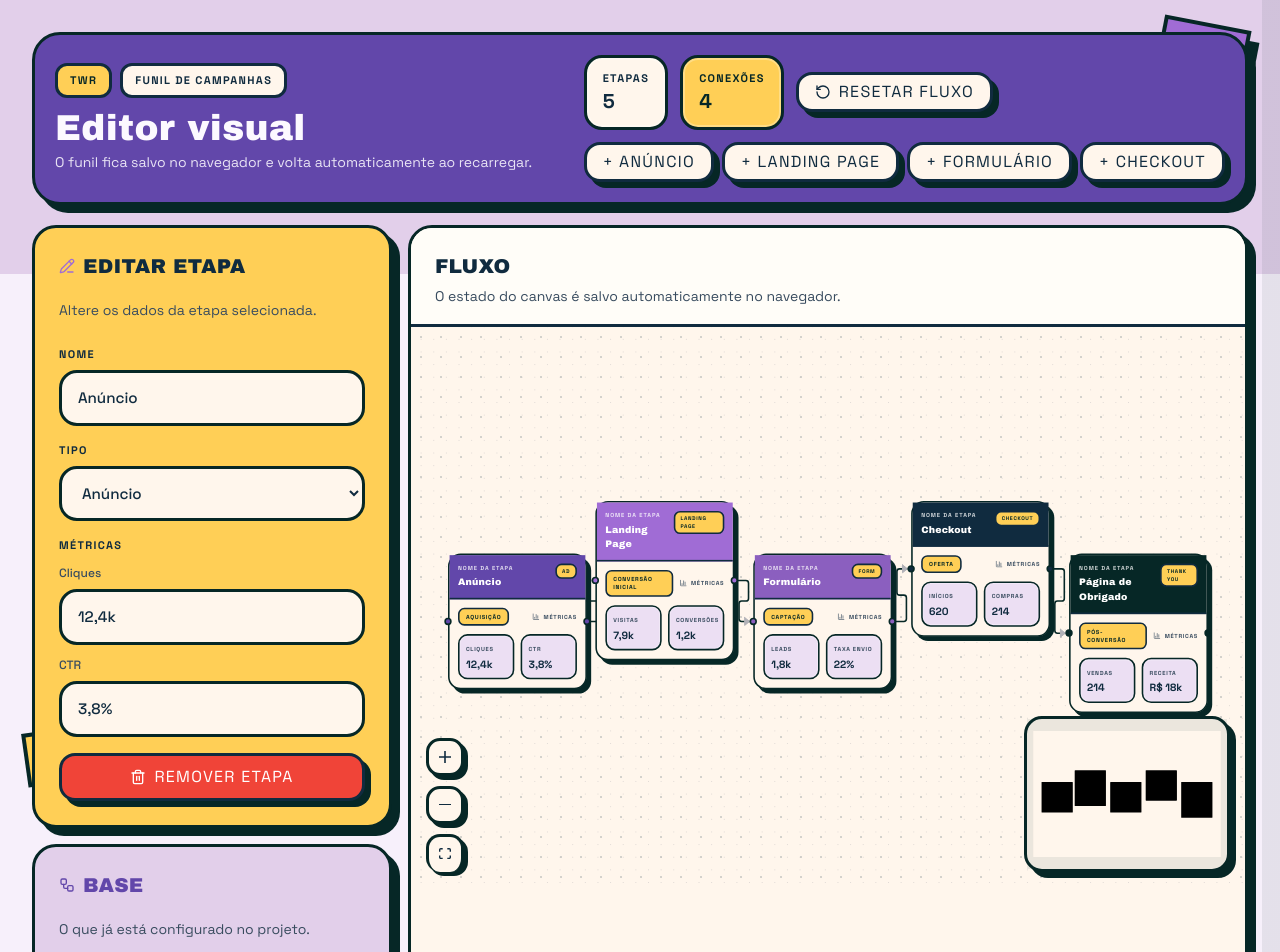
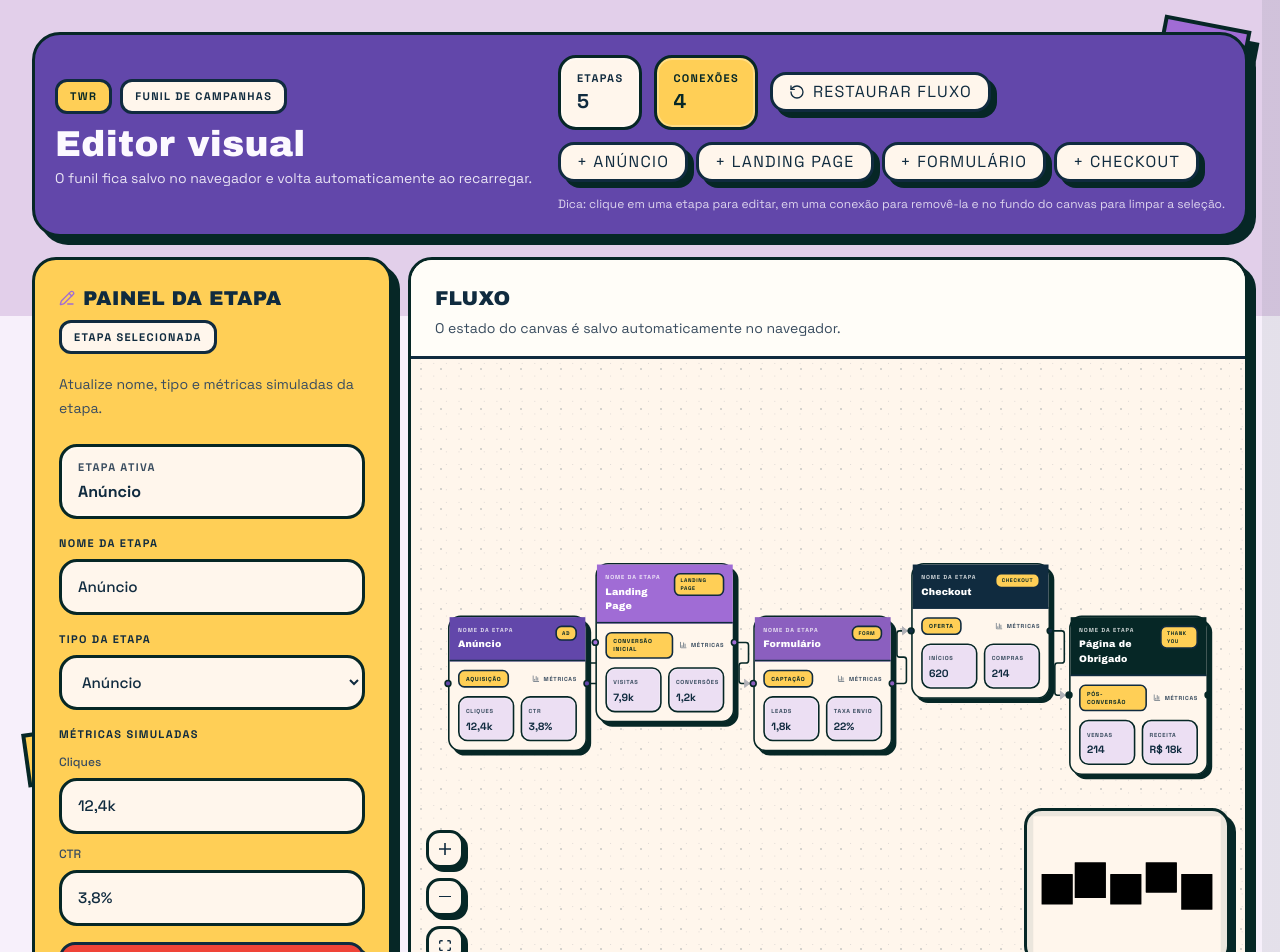
Before and after one commit to Muowl/atividade-react-flow-twr, a React (Vite) app: page / in a window 1280 px wide. Shown: the top 952 px of the page. Built offline with nearby package versions, Linux system fonts and the light colour scheme.

Commit message:
feat: melhora a experiência de uso do editor de funil

```diff
--- a/src/app/app.tsx
+++ b/src/app/app.tsx
@@ -36,9 +36,9 @@ import {
 import type { FunnelStageType } from '@/features/funnel/types'
 
 const baseItems = [
-  'Seleção de etapa direto no canvas.',
+  'Seleção visual clara de etapa e conexão.',
   'Persistência local automática no navegador.',
-  'Exclusão de etapa e conexão com confirmação.',
+  'Ações de criação, edição e exclusão mais explícitas.',
 ]
 
 export default function App() {
@@ -229,13 +229,19 @@ export default function App() {
 
           <div className="flex max-w-[44rem] flex-col gap-3">
             <div className="flex flex-wrap items-center gap-3">
-              <div className="neo-inset rounded-[18px] bg-[#fff6ec] px-4 py-3 text-[#102b3f]">
+              <div
+                className="neo-inset rounded-[18px] bg-[#fff6ec] px-4 py-3 text-[#102b3f]"
+                title="Quantidade total de etapas no funil"
+              >
                 <span className="block text-[11px] font-bold uppercase tracking-[0.12em]">
                   Etapas
                 </span>
                 <strong className="block text-xl font-bold">{nodes.length}</strong>
               </div>
-              <div className="neo-inset rounded-[18px] bg-[#ffcf56] px-4 py-3 text-[#062726]">
+              <div
+                className="neo-inset rounded-[18px] bg-[#ffcf56] px-4 py-3 text-[#062726]"
+                title="Quantidade total de conexões entre etapas"
+              >
                 <span className="block text-[11px] font-bold uppercase tracking-[0.12em]">
                   Conexões
                 </span>
@@ -244,11 +250,12 @@ export default function App() {
               <Button
                 className="bg-[#fff6ec] text-[#102b3f]"
                 size="sm"
+                title="Restaura o fluxo inicial e limpa o estado salvo"
                 variant="secondary"
                 onClick={handleResetFlow}
               >
                 <RotateCcw className="mr-2 size-4" />
-                Resetar fluxo
+                Restaurar fluxo
               </Button>
             </div>
 
@@ -258,6 +265,7 @@ export default function App() {
                   key={stageType}
                   className="bg-[#fff6ec] text-[#102b3f]"
                   size="sm"
+                  title={`Adicionar etapa do tipo ${stageDefinitions[stageType].label}`}
                   variant="secondary"
                   onClick={() => handleAddStage(stageType)}
                 >
@@ -265,6 +273,10 @@ export default function App() {
                 </Button>
               ))}
             </div>
+            <p className="text-xs leading-5 text-primary-foreground/80">
+              Dica: clique em uma etapa para editar, em uma conexão para removê-la
+              e no fundo do canvas para limpar a seleção.
+            </p>
           </div>
         </header>
 
@@ -272,31 +284,43 @@ export default function App() {
           <div className="grid gap-4">
             <Card className="bg-[#ffcf56]">
               <CardHeader className="space-y-3">
-                <div className="flex items-center gap-2 text-foreground">
+                <div className="flex flex-wrap items-center gap-2 text-foreground">
                   {selectedEdge ? (
                     <Link2 className="size-4 text-accent" />
                   ) : (
                     <PencilLine className="size-4 text-accent" />
                   )}
-                  <CardTitle>{selectedEdge ? 'Editar conexão' : 'Editar etapa'}</CardTitle>
+                  <CardTitle>{selectedEdge ? 'Painel da conexão' : 'Painel da etapa'}</CardTitle>
+                  <Badge className="bg-[#fff6ec] text-[#102b3f]">
+                    {selectedNode ? 'Etapa selecionada' : selectedEdge ? 'Conexão selecionada' : 'Sem seleção'}
+                  </Badge>
                 </div>
                 <CardDescription>
                   {selectedNode
-                    ? 'Altere os dados da etapa selecionada.'
+                    ? 'Atualize nome, tipo e métricas simuladas da etapa.'
                     : selectedEdge
-                      ? 'Revise ou remova a conexão selecionada.'
-                      : 'Selecione um nó ou conexão no canvas.'}
+                      ? 'Revise a conexão selecionada ou remova-a.'
+                      : 'Selecione um nó ou conexão no canvas para abrir ações.'}
                 </CardDescription>
               </CardHeader>
               <CardContent className="space-y-4">
                 {selectedNode ? (
                   <>
+                    <div className="neo-inset rounded-[18px] bg-[#fff6ec] px-4 py-3 text-foreground">
+                      <span className="block text-[11px] font-bold uppercase tracking-[0.12em] text-muted-foreground">
+                        Etapa ativa
+                      </span>
+                      <strong className="mt-1 block text-base font-bold">
+                        {selectedNode.data.title}
+                      </strong>
+                    </div>
+
                     <div className="space-y-2">
                       <label
                         className="block text-[11px] font-bold uppercase tracking-[0.12em] text-foreground"
                         htmlFor="stage-name"
                       >
-                        Nome
+                        Nome da etapa
                       </label>
                       <input
                         id="stage-name"
@@ -311,7 +335,7 @@ export default function App() {
                         className="block text-[11px] font-bold uppercase tracking-[0.12em] text-foreground"
                         htmlFor="stage-type"
                       >
-                        Tipo
+                        Tipo da etapa
                       </label>
                       <select
                         id="stage-type"
@@ -331,7 +355,7 @@ export default function App() {
 
                     <div className="space-y-3">
                       <span className="block text-[11px] font-bold uppercase tracking-[0.12em] text-foreground">
-                        Métricas
+                        Métricas simuladas
                       </span>
                       {selectedNode.data.metrics.map((metric, index) => (
                         <div key={`${selectedNode.id}-${metric.label}`} className="space-y-2">
@@ -351,6 +375,7 @@ export default function App() {
 
                     <Button
                       className="w-full bg-[#f04438] text-white"
+                      title="Remove a etapa selecionada e todas as conexões ligadas a ela"
                       onClick={handleDeleteSelectedNode}
                     >
                       <Trash2 className="mr-2 size-4" />
@@ -381,6 +406,7 @@ export default function App() {
 
                     <Button
                       className="w-full bg-[#f04438] text-white"
+                      title="Remove apenas a conexão selecionada"
                       onClick={handleDeleteSelectedEdge}
                     >
                       <Trash2 className="mr-2 size-4" />
@@ -389,7 +415,8 @@ export default function App() {
                   </>
                 ) : (
                   <div className="neo-inset rounded-[18px] bg-[#fff6ec] px-4 py-5 text-sm text-foreground">
-                    Clique em uma etapa para editar ou em uma conexão para remover.
+                    Nada selecionado. Clique em uma etapa para editar ou em uma conexão
+                    para revisar e remover.
                   </div>
                 )}
               </CardContent>
@@ -398,10 +425,10 @@ export default function App() {
             <Card className="bg-secondary">
               <CardHeader className="space-y-3">
                 <div className="flex items-center gap-2 text-primary">
-                  <Workflow className="size-4" />
-                  <CardTitle>Base</CardTitle>
+                  <Workflow className="size-4 text-primary" />
+                  <CardTitle>Experiência</CardTitle>
                 </div>
-                <CardDescription>O que já está configurado no projeto.</CardDescription>
+                <CardDescription>Resumo do comportamento atual da interface.</CardDescription>
               </CardHeader>
               <CardContent className="space-y-3 text-sm text-muted-foreground">
                 {baseItems.map((item) => (
@@ -448,7 +475,7 @@ export default function App() {
                 </CardDescription>
               </div>
             </CardHeader>
-            <CardContent className="h-[560px] p-0">
+            <CardContent className="h-[560px] p-0 sm:h-[620px]">
               <FunnelCanvas
                 edges={displayedEdges}
                 isValidConnection={handleValidateConnection}
--- a/src/features/funnel/components/funnel-canvas.tsx
+++ b/src/features/funnel/components/funnel-canvas.tsx
@@ -45,7 +45,21 @@ export function FunnelCanvas({
   onPaneClick,
 }: FunnelCanvasProps) {
   return (
-    <div className="neo-dot-grid h-full w-full bg-[linear-gradient(180deg,#fff6ec_0%,#f5ebfa_100%)]">
+    <div className="neo-dot-grid relative h-full w-full bg-[linear-gradient(180deg,#fff6ec_0%,#f5ebfa_100%)]">
+      {nodes.length === 0 ? (
+        <div className="pointer-events-none absolute inset-0 z-10 flex items-center justify-center p-6">
+          <div className="neo-panel max-w-md rounded-[24px] bg-[#fff6ec] px-6 py-5 text-center text-foreground">
+            <strong className="block text-lg font-bold uppercase tracking-[0.04em]">
+              Nenhuma etapa no funil
+            </strong>
+            <p className="mt-2 text-sm leading-6 text-muted-foreground">
+              Use os botões do topo para adicionar anúncio, landing page,
+              formulário ou checkout.
+            </p>
+          </div>
+        </div>
+      ) : null}
+
       <ReactFlow
         fitView
         connectionLineType={ConnectionLineType.SmoothStep}
```
